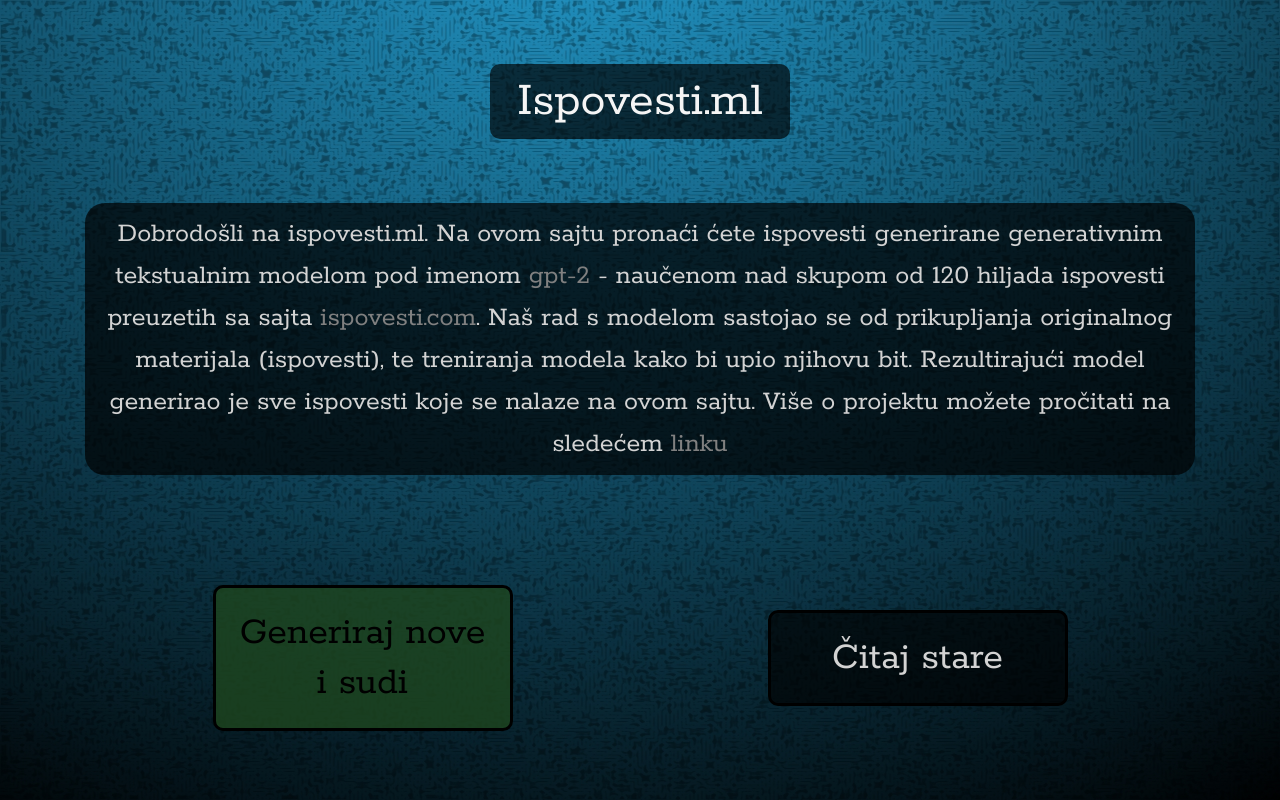
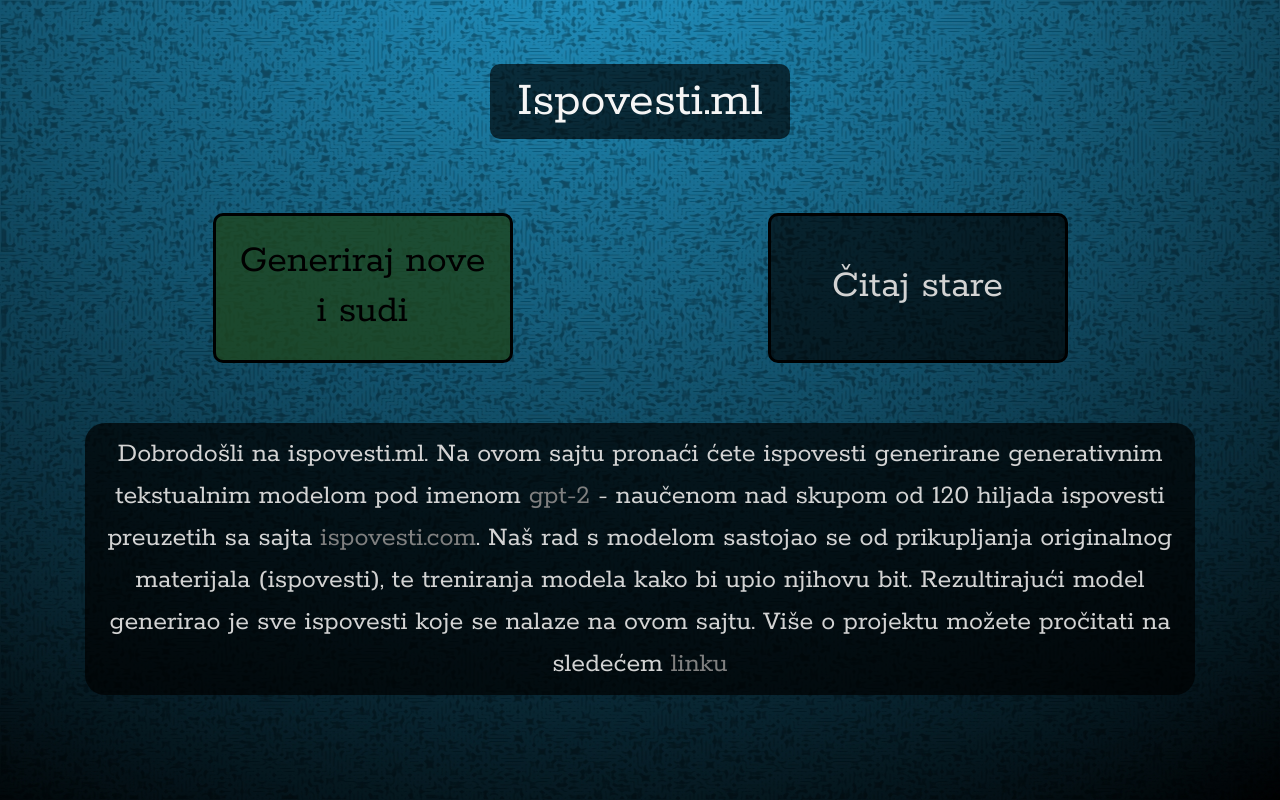
Before and after one commit to dojitza/ispovesti.ml-frontend, a React (Create React App) app: page / in a window 1280 px wide. Built offline with nearby package versions, Linux system fonts and the light colour scheme.

Commit message:
Updated landing, changed generation estimate, submission throttle to 5 minutes

```diff
--- a/src/Landing.css
+++ b/src/Landing.css
@@ -13,6 +13,7 @@
   line-height: 50px;
   cursor: pointer;
   text-decoration: none !important;
+  height: 150px;
 }
 .landingButton:hover {
   text-decoration: none;
@@ -33,6 +34,7 @@
   border-color: black;
   border-style: solid;
   color: lightgray;
+  line-height: 100px;
 }
 
 .citaj:hover {
@@ -43,6 +45,7 @@
   display: flex;
   align-items: center;
   justify-content: center;
+  margin-bottom: 50px;
 }
 
 .landingContainer {
@@ -59,7 +62,7 @@
   padding: 20px;
   padding-top: 10px;
   padding-bottom: 10px;
-  margin-bottom: 100px;
+  margin-bottom: 50px;
   text-align: center;
   font-size: 28px;
 }
--- a/src/Landing.js
+++ b/src/Landing.js
@@ -7,20 +7,6 @@ export function Landing() {
   return (
     <Container className="landingContainer">
       <Col>
-        <Row className="landingRow">
-          <Col className="landingInfo">
-            Dobrodošli na ispovesti.ml. Na ovom sajtu pronaći ćete ispovesti
-            generirane generativnim tekstualnim modelom pod imenom{" "}
-            <a href="https://openai.com/blog/better-language-models/">gpt-2</a>{" "}
-            - naučenom nad skupom od 120 hiljada ispovesti preuzetih sa sajta{" "}
-            <a href="http://ispovesti.com">ispovesti.com</a>. Naš rad s modelom
-            sastojao se od prikupljanja originalnog materijala (ispovesti), te
-            treniranja modela kako bi upio njihovu bit. Rezultirajući model
-            generirao je sve ispovesti koje se nalaze na ovom sajtu. Više o
-            projektu možete pročitati na sledećem{" "}
-            <a href="https://dojitza.github.io/projects/ispovestiml/">linku</a>
-          </Col>
-        </Row>
         <Row className="landingRow">
           <Col className="landingCol">
             <Link to="/generated" className="landingButton generiraj">
@@ -33,6 +19,20 @@ export function Landing() {
             </Link>
           </Col>
         </Row>
+        <Row className="landingRow">
+          <Col className="landingInfo">
+            Dobrodošli na ispovesti.ml. Na ovom sajtu pronaći ćete ispovesti
+            generirane generativnim tekstualnim modelom pod imenom{" "}
+            <a href="https://openai.com/blog/better-language-models/">gpt-2</a>{" "}
+            - naučenom nad skupom od 120 hiljada ispovesti preuzetih sa sajta{" "}
+            <a href="http://ispovesti.com">ispovesti.com</a>. Naš rad s modelom
+            sastojao se od prikupljanja originalnog materijala (ispovesti), te
+            treniranja modela kako bi upio njihovu bit. Rezultirajući model
+            generirao je sve ispovesti koje se nalaze na ovom sajtu. Više o
+            projektu možete pročitati na sledećem{" "}
+            <a href="https://dojitza.github.io/projects/Ispovesti.ml/">linku</a>
+          </Col>
+        </Row>
       </Col>
     </Container>
   );
--- a/src/constants.js
+++ b/src/constants.js
@@ -15,8 +15,8 @@ export const constants = {
     "Prosto ne mogu da verujem",
     "Najjača dosad",
   ],
-  SUBMISSION_THRESHOLD_SECONDS: 0,
-  GENERATION_ESTIMATE_SECONDS: 120,
+  SUBMISSION_THRESHOLD_SECONDS: 300,
+  GENERATION_ESTIMATE_SECONDS: 90,
   GENERATION_STATE_INITIAL: 0,
   GENERATION_STATE_GENERATING: 1,
   GENERATION_STATE_GENERATED: 2,
```
